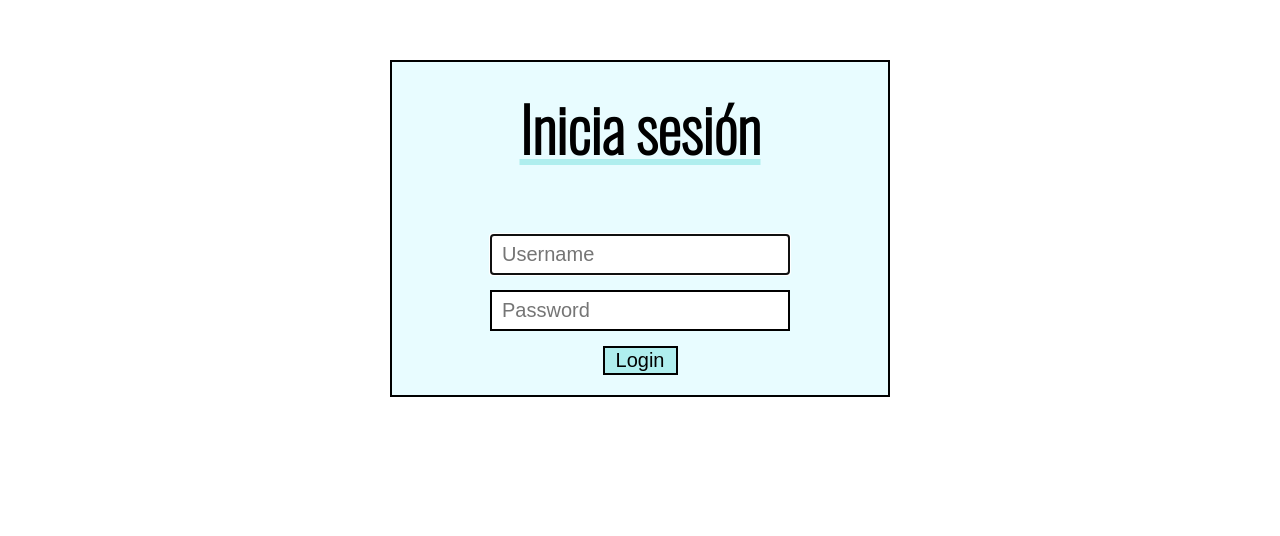
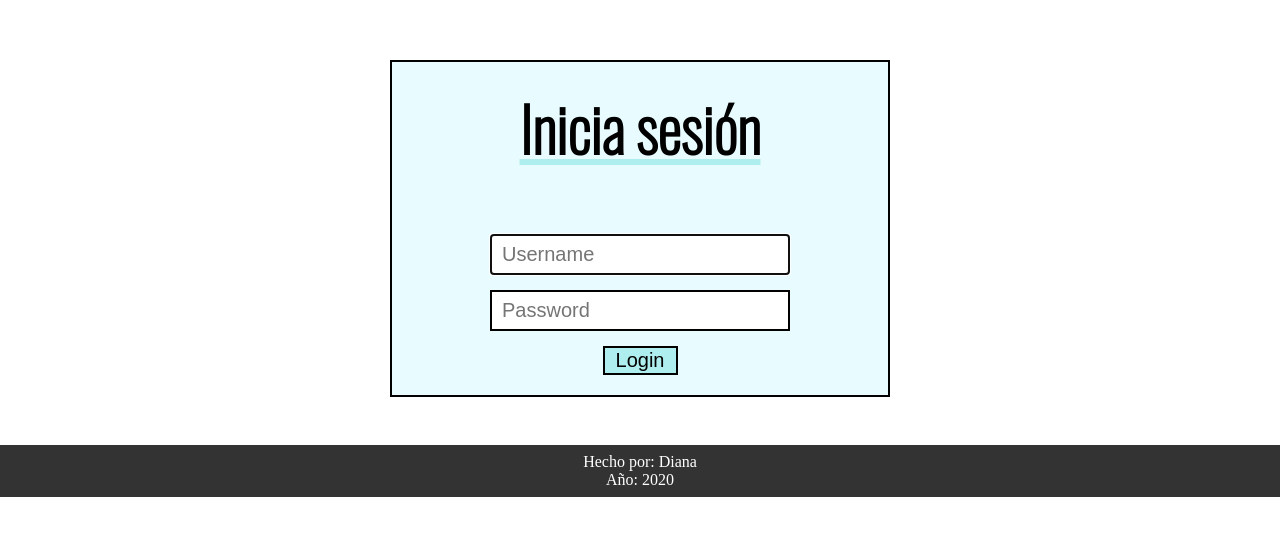
Before and after one commit to diana-nt/tareas-app, a Vue app: page /login in a window 1280 px wide. Shown: the part 140-676 px from the top of the page. Built offline with nearby package versions, Linux system fonts and the light colour scheme.

Commit message:
Adjust padding

```diff
--- a/src/App.vue
+++ b/src/App.vue
@@ -3,6 +3,10 @@
         <navegacion v-if="authenticated" @logout="logout"/>
 <!--        <router-view @authenticated="setAuthenticated" />-->
         <router-view />
+        <footer>
+            <p>Hecho por: Diana</p>
+            <p>Año: 2020</p>
+        </footer>
     </div>
 </template>
 
@@ -97,4 +101,14 @@ img {
     -ms-interpolation-mode : bicubic;
 }
 
+footer {
+    position: sticky;
+    bottom: 0;
+    margin-top: 3em;
+    text-align: center;
+    padding: 0.5em;
+    background-color: #333333;
+    color: #ffffff;
+}
+
 </style>
--- a/src/components/Tareas.vue
+++ b/src/components/Tareas.vue
@@ -84,7 +84,7 @@ ul{
     /*padding: 0;*/
     /*padding: 1em 1em 1em 2em;*/
     padding-left: 2em;
-    padding-right: 1em;
+    /*padding-right: 1em;*/
     min-width: 100%;
 }
 
--- a/src/views/Home.vue
+++ b/src/views/Home.vue
@@ -10,10 +10,10 @@
             <tareas />
         </div>
         <button class="ordenar" @click="ordenarTareas">Ordenar</button>
-        <footer>
+        <!--<footer>
             <p>Hecho por: Diana</p>
             <p>Año: 2020</p>
-        </footer>
+        </footer>-->
     </div>
 </template>
 
@@ -69,17 +69,17 @@ h2 {
 #home {
     display: flex;
     flex-direction: column;
-    padding-top: 2em;
-
+    //padding-top: 2em;
+    padding: 2em;
 }
 .taskList{
     display: flex;
     flex-direction: column;
     justify-content: flex-start;
-    padding: 1em;
+    padding: 1em 0em;
 }
 
-footer {
+/*footer {
     position: sticky;
     bottom: 0;
     margin-top: 3em;
@@ -87,7 +87,6 @@ footer {
     padding: 0.5em;
     background-color: #333333;
     color: #ffffff;
-
-}
+}*/
 
 </style>
```
